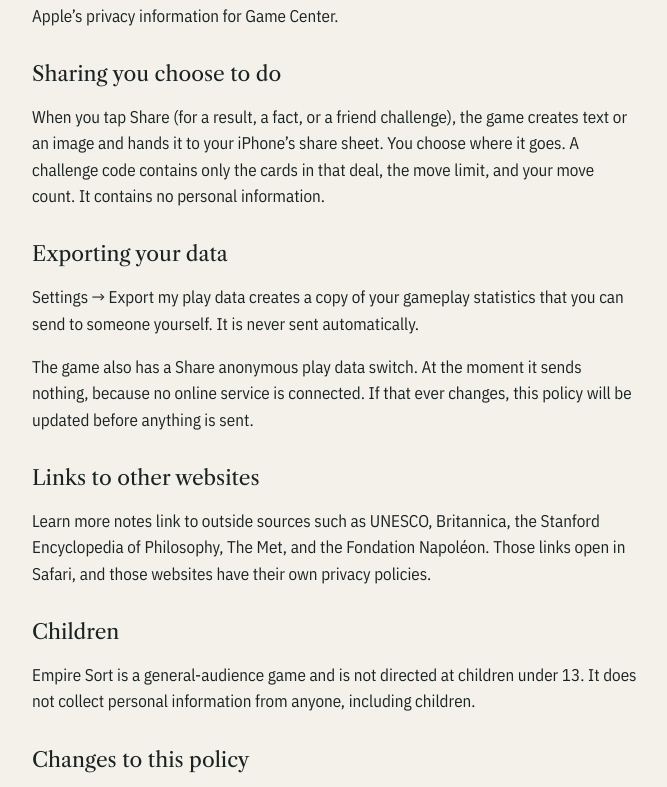
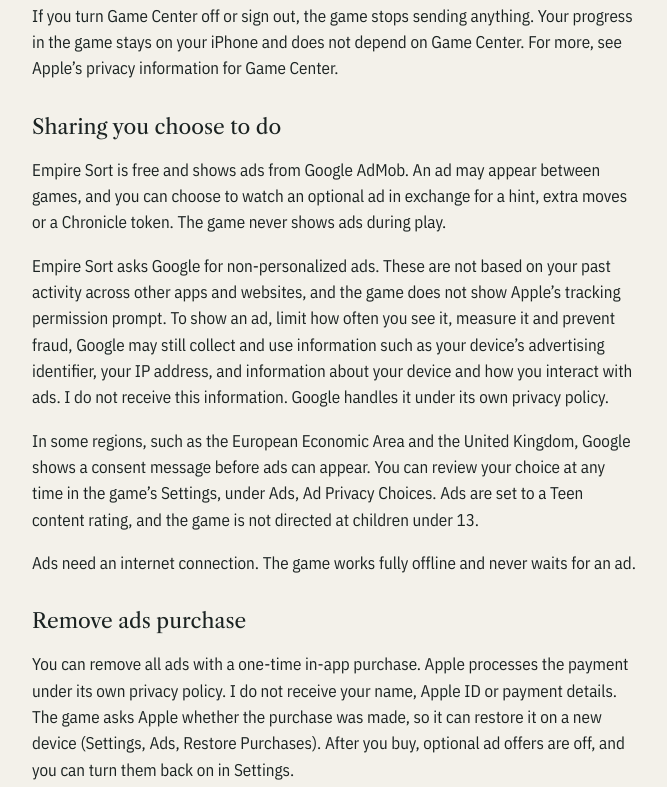
Before and after one commit to neaux1/neaux1.github.io, a plain HTML site: page privacy.html in a window 1280 px wide. Shown: the part 1426-2213 px from the top of the page, without its empty margins (292-959 px from the left). Drawn offline with nearby package versions, Linux system fonts and the light colour scheme.

Commit message:
Update privacy.html

```diff
--- a/privacy.html
+++ b/privacy.html
@@ -41,7 +41,7 @@ footer{margin-top:3rem;padding-top:1rem;border-top:1px solid var(--rule);font-si
 
 <p>Effective date: November 7, 2026</p>
 <h2>Summary</h2>
-<p>Empire Sort does not ask for your name, email, contacts, location, or photos, and it does not need an account. Your game progress is stored only on your iPhone, and nothing about how you play is sent to me. If you choose to use Game Center, your leaderboard scores and achievements are sent to Apple, as described below.</p>
+<p>Empire Sort does not ask for your name, email, contacts, location, or photos, and it does not need an account. Your game progress is stored only on your iPhone, and nothing about how you play is sent to me. The game shows ads from Google AdMob, which Google serves and may collect some device information to deliver, as described under Ads. If you choose to use Game Center, your leaderboard scores and achievements are sent to Apple. You can remove all ads with a one-time purchase handled by Apple.</p>
 <h2>Information stored on your iPhone</h2>
 <p>To make the game work, Empire Sort saves the following on your device only:</p>
 <ul>
@@ -50,13 +50,20 @@ footer{margin-top:3rem;padding-top:1rem;border-top:1px solid var(--rule);font-si
 <li>Gameplay statistics, such as which cards you have seen and misplaced</li>
 <li>A saved copy of a game in progress</li>
 </ul>
-<p>This information is not sent to me or anyone else. Settings → Reset all progress deletes your progress, stats, and saved games, and deleting the app removes everything the game has stored.</p>
+<p>This information is not sent to me or to advertisers. Settings → Reset all progress deletes your progress, stats, and saved games, and deleting the app removes everything the game has stored.</p>
 <h2>Daily Reminders</h2>
 <p>If you turn on the daily reminder, the reminder is scheduled on your iPhone by iOS. No information is sent to me. You can turn it off in the game’s Settings or in your iPhone’s Settings → Notifications.</p>
 <h2>Game Center</h2>
 <p>Empire Sort can use Apple’s Game Center for leaderboards and achievements. This is optional: you can switch it off at any time in the game’s Settings, under Game Center, and also in your iPhone’s Settings.</p>
 <p>When Game Center is on and you are signed in to it, the game sends Apple your moves on the weekly puzzle, your longest Daily streak and the medals you earn, so they can appear on the leaderboards and in your achievements. Apple handles this under its own privacy policy and your Game Center settings, and it may show your Game Center name and score to other players on a leaderboard. I do not receive your name, your Apple ID, your Game Center ID or your scores, and I do not run a server that stores them.</p>
 <p>If you turn Game Center off or sign out, the game stops sending anything. Your progress in the game stays on your iPhone and does not depend on Game Center. For more, see Apple’s privacy information for Game Center.</p>
+<h2>Sharing you choose to do</h2>
+<p>Empire Sort is free and shows ads from Google AdMob. An ad may appear between games, and you can choose to watch an optional ad in exchange for a hint, extra moves or a Chronicle token. The game never shows ads during play.</p>
+<p>Empire Sort asks Google for non-personalized ads. These are not based on your past activity across other apps and websites, and the game does not show Apple’s tracking permission prompt. To show an ad, limit how often you see it, measure it and prevent fraud, Google may still collect and use information such as your device’s advertising identifier, your IP address, and information about your device and how you interact with ads. I do not receive this information. Google handles it under its own privacy policy.</p>
+<p>In some regions, such as the European Economic Area and the United Kingdom, Google shows a consent message before ads can appear. You can review your choice at any time in the game’s Settings, under Ads, Ad Privacy Choices. Ads are set to a Teen content rating, and the game is not directed at children under 13.</p>
+<p>Ads need an internet connection. The game works fully offline and never waits for an ad.</p>
+<h2>Remove ads purchase</h2>
+<p>You can remove all ads with a one-time in-app purchase. Apple processes the payment under its own privacy policy. I do not receive your name, Apple ID or payment details. The game asks Apple whether the purchase was made, so it can restore it on a new device (Settings, Ads, Restore Purchases). After you buy, optional ad offers are off, and you can turn them back on in Settings.</p>
 <h2>Sharing you choose to do</h2>
 <p>When you tap Share (for a result, a fact, or a friend challenge), the game creates text or an image and hands it to your iPhone’s share sheet. You choose where it goes. A challenge code contains only the cards in that deal, the move limit, and your move count. It contains no personal information.</p>
 <h2>Exporting your data</h2>
@@ -65,7 +72,7 @@ footer{margin-top:3rem;padding-top:1rem;border-top:1px solid var(--rule);font-si
 <h2>Links to other websites</h2>
 <p>Learn more notes link to outside sources such as UNESCO, Britannica, the Stanford Encyclopedia of Philosophy, The Met, and the Fondation Napoléon. Those links open in Safari, and those websites have their own privacy policies.</p>
 <h2>Children</h2>
-<p>Empire Sort is a general-audience game and is not directed at children under 13. It does not collect personal information from anyone, including children.</p>
+<p>Empire Sort is a general-audience game and is not directed at children under 13. It does not collect personal information from anyone, including children. Ads are non-personalized and set to a Teen content rating.</p>
 <h2>Changes to this policy</h2>
 <p>If this policy changes, the effective date above will be updated, and significant changes will be noted in the app’s update notes.</p>
 <h2>Contact</h2>
```
